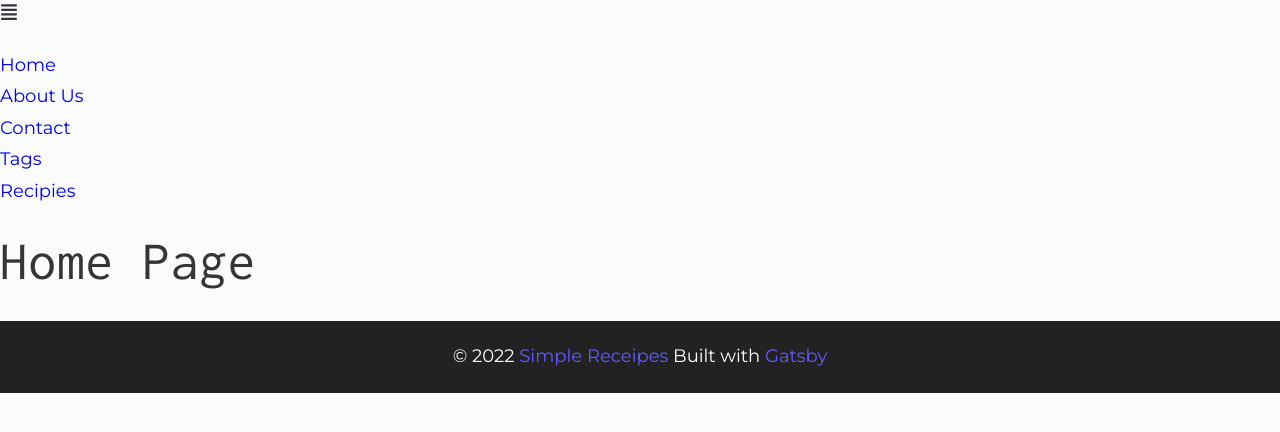
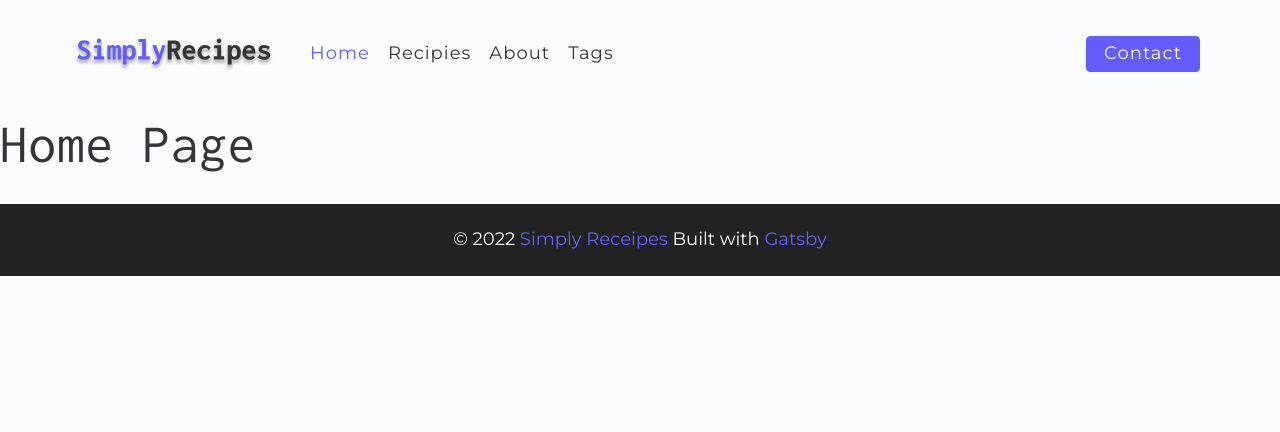
Before and after one commit to ronit0717/gastby-tutorial, a Gatsby site: page / in a window 1280 px wide. Built offline with nearby package versions, Linux system fonts and the light colour scheme; Gatsby itself is replaced by a stand-in of ours.

Commit message:
Navbar changes

```diff
--- a/src/components/Footer.js
+++ b/src/components/Footer.js
@@ -4,7 +4,7 @@ const Footer = () => {
   return (
     <footer className="page-footer">
       <p>
-        &copy; {new Date().getFullYear()} <span>Simple Receipes</span> Built
+        &copy; {new Date().getFullYear()} <span>Simply Receipes</span> Built
         with <a href="https://www.gatsbyjs.com">Gatsby</a>
       </p>
     </footer>
--- a/src/components/Navbar.js
+++ b/src/components/Navbar.js
@@ -1,28 +1,45 @@
-import React from "react"
+import React, { useState } from "react"
 import { Link } from "gatsby"
 import { FaAlignJustify } from "react-icons/fa"
+import logo from "../assets/images/logo.svg"
 
 const Navbar = () => {
+  const [show, setShow] = useState(false)
   return (
-    <nav>
-      <FaAlignJustify />
-      <ul>
-        <li>
-          <Link to="/">Home</Link>
-        </li>
-        <li>
-          <Link to="/about">About Us</Link>
-        </li>
-        <li>
-          <Link to="/contact">Contact</Link>
-        </li>
-        <li>
-          <Link to="/tags">Tags</Link>
-        </li>
-        <li>
-          <Link to="/recipes">Recipies</Link>
-        </li>
-      </ul>
+    <nav className="navbar">
+      <div className="nav-center">
+        <div className="nav-header">
+          <Link to="/">
+            <img src={logo} alt="Simply Recipes" />
+          </Link>
+          <button className="nav-btn" onClick={() => setShow(!show)}>
+            <FaAlignJustify />
+          </button>
+        </div>
+        <div className={show ? "nav-links show-links" : "nav-links"}>
+          <Link to="/" className="nav-link" activeClassName="active-link">
+            Home
+          </Link>
+          <Link
+            to="/recipes"
+            className="nav-link"
+            activeClassName="active-link"
+          >
+            Recipies
+          </Link>
+          <Link to="/about" className="nav-link" activeClassName="active-link">
+            About
+          </Link>
+          <Link to="/tags" className="nav-link" activeClassName="active-link">
+            Tags
+          </Link>
+          <div className="nav-link contact-link">
+            <Link to="/contact" className="btn">
+              Contact
+            </Link>
+          </div>
+        </div>
+      </div>
     </nav>
   )
 }
```
